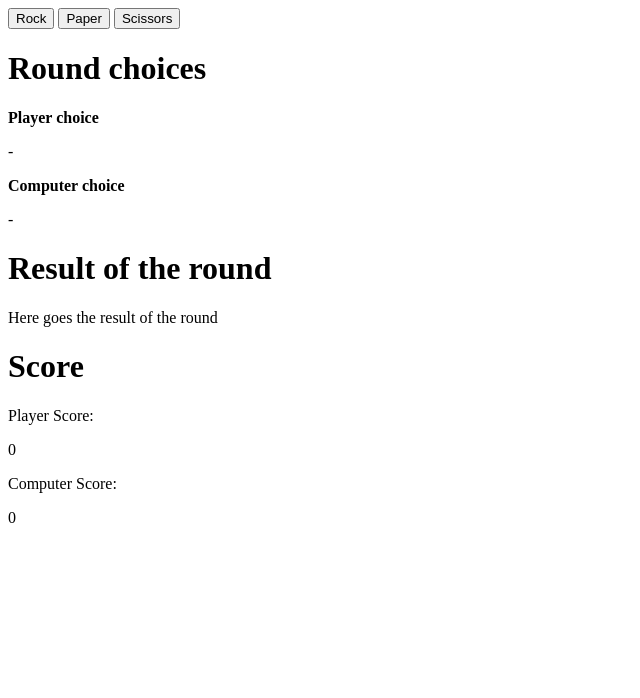
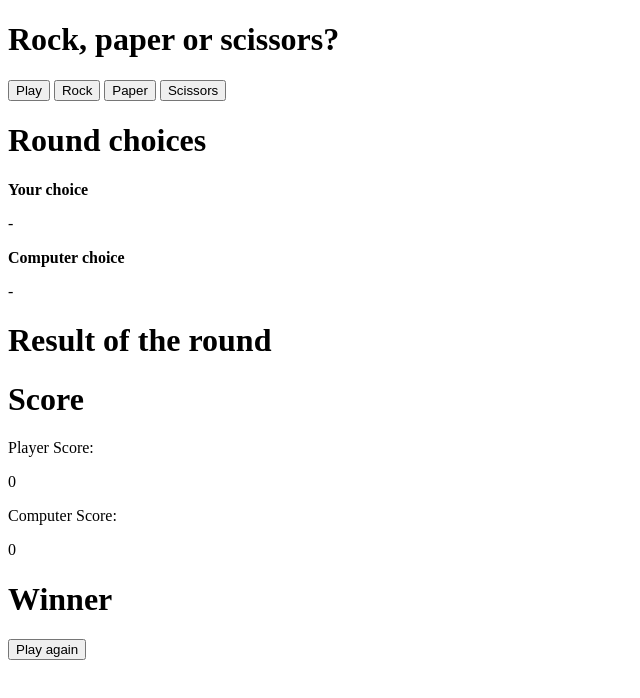
Before and after one commit to sofiacarballo/rock-paper-scissors-game, a website: page index.html in a window 1280 px wide. Shown: the whole page, without its empty margins (0-640 px from the left). Drawn offline with Linux system fonts and the light colour scheme.

Commit message:
Add title, buttons to start game & play again, winner section, and body class

```diff
--- a/index.html
+++ b/index.html
@@ -7,15 +7,18 @@
     <script async src="main.js"></script>
   </head>
   <body>
+    <h1>Rock, paper or scissors?</h1>
+    <button id="play">Play</button>
     <button class="button" id="rock">Rock</button>
     <button class="button" id="paper">Paper</button>
     <button class="button" id="scissors">Scissors</button>
 
+    <div id="body">
       <div>
         <div>
           <h1>Round choices</h1>
           <div>
-          <p><b>Player choice</b></p>
+            <p><b>Your choice</b></p>
             <p id= "player">-</p>
             <p><b>Computer choice</b></p>
             <p id="computer">-</p>
@@ -23,7 +26,7 @@
         </div>
         <div>
           <h1>Result of the round</h1>
-        <p id="round-result">Here goes the result of the round</p>
+          <p id="round-result"></p>
         </div>
       </div>
       <div>
@@ -35,5 +38,11 @@
         <p> Computer Score: </p>
         <p id="computerScore">0</p>
       </div>
+      <div>
+        <h1 id="winner-title"> Winner </h1>
+        <p id="final-winner"></p>
+      </div>
+      <button id="restart">Play again</button>
+    </div>
   </body>
 </html>
```
Lines whose indentation alone changed are shown as unchanged.
